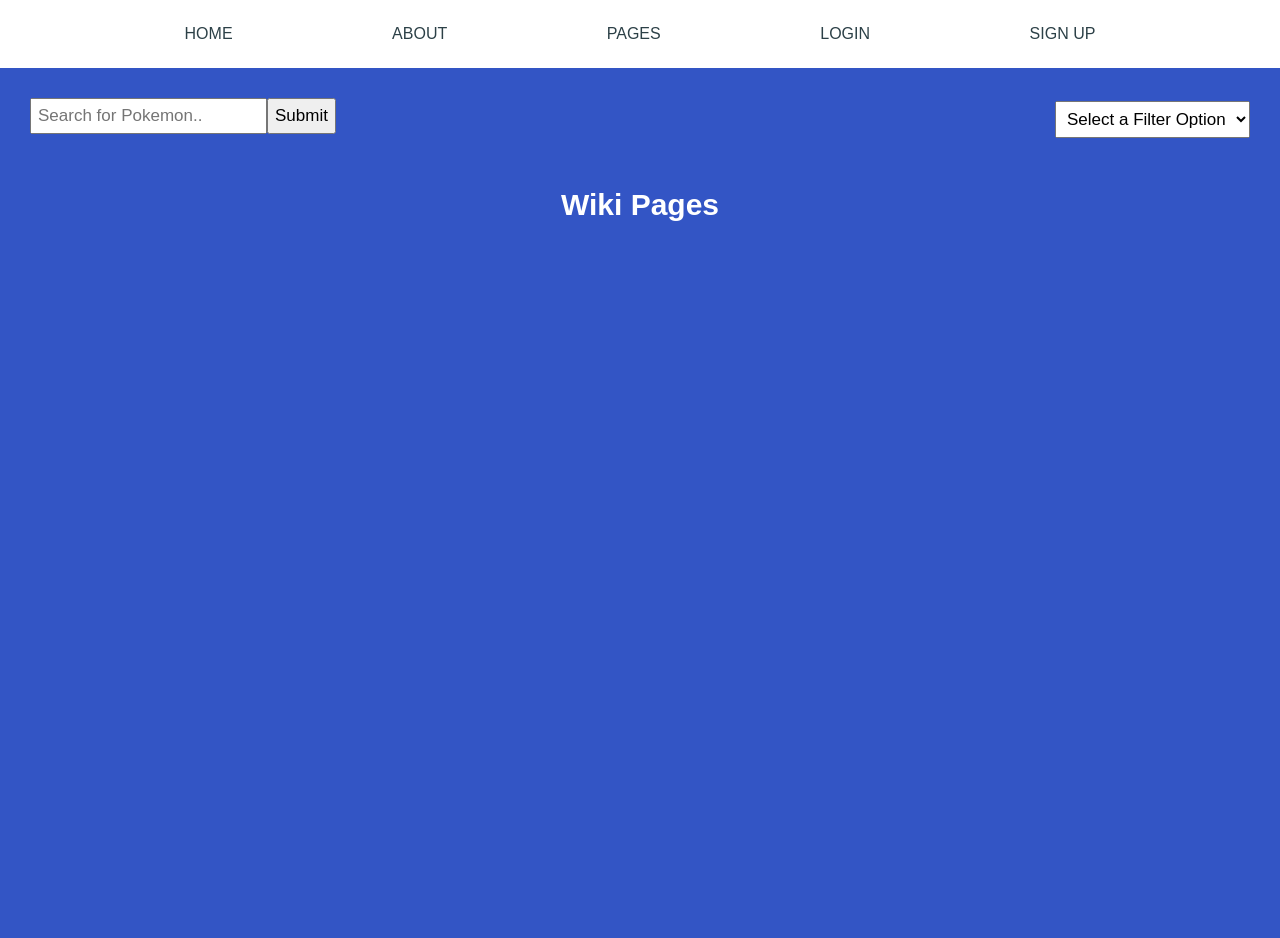
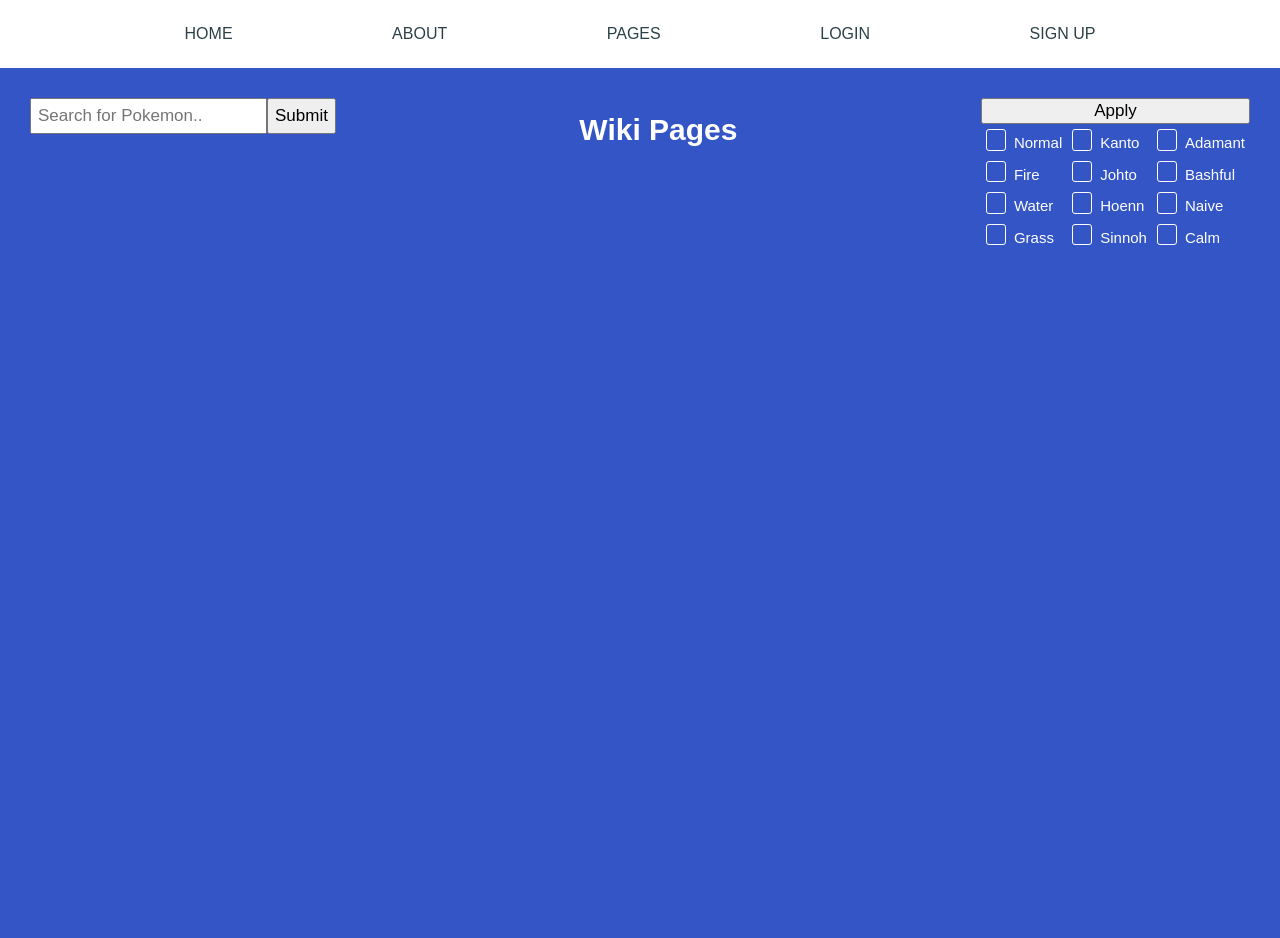
Before and after one commit to javidangarcia/pokemon-wiki, a Flask app: template flaskr/templates/pages.html in a window 1280 px wide. After the commit the page ends 245 px from the top, so only its background shows below. Run offline with Flask 2, Linux system fonts and the light colour scheme; the template is opened without the code that fills it: most values are stand-ins (such as "Sample title", 1, 10 or a date in 2020); some web fonts are replaced.

Commit message:
removed automatic submit and switched to checkboxes for filter

```diff
--- a/flaskr/static/main.css
+++ b/flaskr/static/main.css
@@ -78,7 +78,7 @@ body {
 }
 
 
-/* Pages Page */
+/* Pages */
 
 
 .search-filter-container {
@@ -131,7 +131,8 @@ body {
 .pages h3 {
     font-size: 30px;
     font-weight: 600;
-    padding-top: 20px;
+    margin-top: 15px;
+    margin-bottom: 20px;
 }
 
 .pages a {
@@ -372,3 +373,66 @@ body {
 .players p {
     margin: 0px;
 }
+
+
+/* Checkbox */
+
+input[type=checkbox] + label {
+    display: block;
+    cursor: pointer;
+    padding: 5px;
+    font-size: 15px;
+}
+
+input[type=checkbox] {
+    display: none;
+}
+
+input[type=checkbox] + label:before {
+    content: "\2714";
+    border: 0.1em solid white;
+    border-radius: 0.2em;
+    display: inline-block;
+    width: 1em;
+    height: 1em;
+    padding-left: 0.2em;
+    padding-bottom: 0.3em;
+    margin-right: 8px;
+    vertical-align: bottom;
+    color: transparent;
+    transition: .2s;
+}
+
+input[type=checkbox] + label:active:before {
+    transform: scale(0);
+}
+
+input[type=checkbox]:checked + label:before {
+    background-color: MediumSeaGreen;
+    border-color: MediumSeaGreen;
+    color: #fff;
+}
+
+input[type=checkbox]:disabled + label:before {
+    transform: scale(1);
+    border-color: #aaa;
+}
+
+input[type=checkbox]:checked:disabled + label:before {
+    transform: scale(1);
+    background-color: #bfb;
+    border-color: #bfb;
+}
+
+.filter-form {
+    display: flex;
+    flex-direction: column;
+}
+
+.filter-options {
+    display: flex;
+}
+
+.apply {
+    font-size: 17px;
+}
--- a/flaskr/templates/pages.html
+++ b/flaskr/templates/pages.html
@@ -12,9 +12,54 @@ Wiki Pages
             <input type="submit">
         </form>
     </div>
+
+    <div class="pages">
+        <h3>Wiki Pages</h3>
+        <div class="user-pages">
+            {% for page in pages %}
+                <a href="{{page}}">{{ (page[6:]).capitalize()}}</a>
+            {% endfor %}
+        </div>
+    </div>
+
     <div>
-        <form action="" method="POST">
-            <select class="filter" name="filter" onchange='this.form.submit()'>
+        <form class="filter-form" action="" method="POST">
+            <input class="apply" type="submit" value="Apply">
+            <div class="filter-options">
+                <div>
+                    <input type="checkbox" name="type" id="normal" value="Normal">
+                    <label for="normal">Normal</label>
+                    <input type="checkbox" name="type" id="fire" value="Fire">
+                    <label for="fire">Fire</label>
+                    <input type="checkbox" name="type" id="water" value="Water">
+                    <label for="water">Water</label>
+                    <input type="checkbox" name="type" id="grass" value="Grass">
+                    <label for="grass">Grass</label>
+                </div>
+                <div>
+                    <input type="checkbox" name="type" id="kanto" value="Kanto">
+                    <label for="kanto">Kanto</label>
+                    <input type="checkbox" name="type" id="johto" value="Johto">
+                    <label for="johto">Johto</label>
+                    <input type="checkbox" name="type" id="hoenn" value="Hoenn">
+                    <label for="hoenn">Hoenn</label>
+                    <input type="checkbox" name="type" id="sinnoh" value="Sinnoh">
+                    <label for="sinnoh">Sinnoh</label>
+                </div>
+                <div>
+                    <input type="checkbox" name="type" id="adamant" value="Adamant">
+                    <label for="adamant">Adamant</label>
+                    <input type="checkbox" name="type" id="bashful" value="Bashful">
+                    <label for="bashful">Bashful</label>
+                    <input type="checkbox" name="type" id="naive" value="Naive">
+                    <label for="naive">Naive</label>
+                    <input type="checkbox" name="type" id="calm" value="Calm">
+                    <label for="calm">Calm</label>
+                </div>
+            </div>
+        </form>
+        <!--<form action="" method="POST">
+            <select class="filter" name="filter">
                 <option value="">Select a Filter Option</option>
                 <optgroup label="Filter by Type">
                     <option value="Normal">Normal</option>
@@ -55,15 +100,8 @@ Wiki Pages
                     <option value="HighestToLowest">Highest to Lowest</option>
                 </optgroup>
             </select>
-        </form>
-    </div>
-</div>
-<div class="pages">
-    <h3>Wiki Pages</h3>
-    <div class="user-pages">
-        {% for page in pages %}
-            <a href="{{page}}">{{ (page[6:]).capitalize()}}</a>
-        {% endfor %}
+            <input class="apply" type="submit" value="Apply">
+        </form>-->
     </div>
 </div>
 {% endblock %}
```
Also changed, not shown: flaskr/pages.py (+8 -2 lines).
